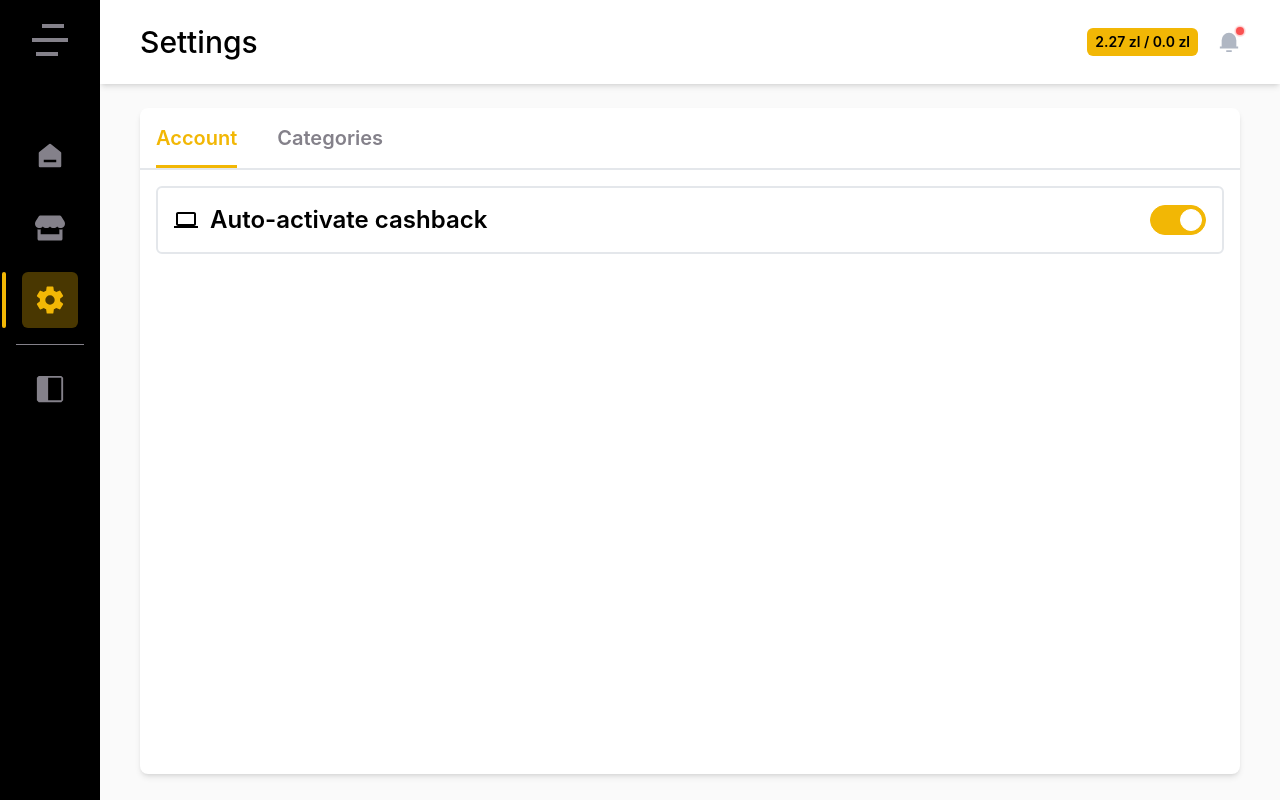
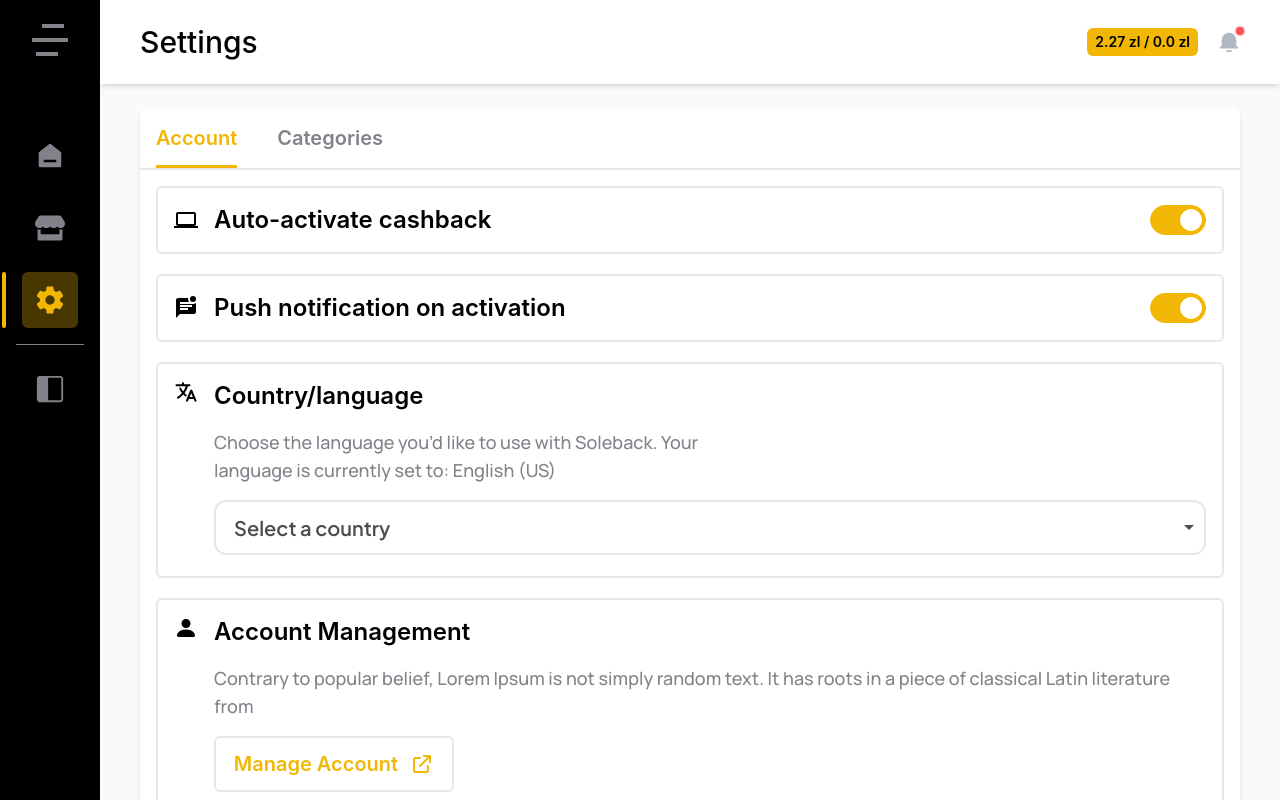
Before and after one commit to zulqarnain1231/Sole-Back, a React (Vite) app: page /settings in a window 1280 px wide. Built offline with nearby package versions, Linux system fonts and the light colour scheme.

Commit message:
finished account settings component

```diff
--- a/package.json
+++ b/package.json
@@ -14,6 +14,7 @@
     "@mantine/hooks": "^7.1.2",
     "react": "^18.2.0",
     "react-dom": "^18.2.0",
+    "react-flags-select": "^2.2.3",
     "react-icons": "^4.11.0",
     "react-router-dom": "^6.16.0",
     "typescript": "^5.2.2"
--- a/src/Layout/Layout.tsx
+++ b/src/Layout/Layout.tsx
@@ -23,7 +23,7 @@ const Layout: React.FC<Props> = ({ children }: Props) => {
         <SideBar open={isOpen} toggleIsOpen={toggleDrawer} />
         <main className="w-full h-full flex flex-col items-center justify-start bg-white-off overflow-auto">
           <NotificationBar openDrawer={toggleDrawer} />
-          <div className="w-full h-full lg:px-10 md:px-6 px-4 py-6 md:mt-0 mt-20">
+          <div className="w-full md:h-[calc(100dvh-84px)] lg:px-10 md:px-6 px-4 py-6 md:mt-0 mt-20 md:overflow-auto hide-scrollbar">
             {children}
           </div>
         </main>
--- a/src/components/Settings/Account.tsx
+++ b/src/components/Settings/Account.tsx
@@ -1,23 +1,62 @@
-import React from "react";
-import { MdLaptop } from "react-icons/md";
-import { Switch } from "@mantine/core";
+import React, { useState } from "react";
+import CategoryCard from "./CategoryCard";
+import { MdLaptop, MdMarkUnreadChatAlt } from "react-icons/md";
+import { IoLanguage } from "react-icons/io5";
+import { BsFillPersonFill } from "react-icons/bs";
+import { HiOutlineExternalLink } from "react-icons/hi";
+import ReactFlagsSelect from "react-flags-select";
 
 const Account = () => {
+  const [selectedCountry, setSelectedCountry] = useState<string>("");
+
   return (
-    <div className="w-full h-full flex flex-col items-center justify-start gap-2 p-4">
-      <div className="w-full flex items-center justify-between rounded-md border-2 border-black-greish sm:p-4 p-2">
-        <div className="h-full flex items-center justify-start gap-3">
-          <MdLaptop className="text-black-main text-2xl" />
+    <div className="w-full h-full flex flex-col items-center justify-start gap-5 p-4">
+      <CategoryCard
+        name="Auto-activate cashback"
+        icon={<MdLaptop className="text-black-main text-2xl flex-shrink-0" />}
+      />
+      <CategoryCard
+        name="Push notification on activation"
+        icon={
+          <MdMarkUnreadChatAlt className="text-black-main text-2xl flex-shrink-0" />
+        }
+      />
+      <div className="w-full flex items-start justify-start gap-4  rounded-md border-2 border-black-greish sm:p-4 p-2">
+        <IoLanguage className="text-black-main text-2xl flex-shrink-0" />
+        <div className="w-full flex flex-col items-start justify-start gap-4">
           <p className="text-black-main text-2xl font-semibold">
-            Auto-activate cashback
+            Country/language
           </p>
+          <p className="xl:w-[50%] lg:w-[70%] md:w-[90%] w-full text-black-off text-lg font-medium font-manrope">
+            Choose the language you’d like to use with Soleback. Your language
+            is currently set to: English (US)
+          </p>
+          <ReactFlagsSelect
+            className="w-full h-[60px] font-jakarta font-semibold rounded-[20px]"
+            selectButtonClassName="h-full rounded-[20px] focus:outline-none focus:border-brand-main border-2"
+            fullWidth
+            selectedSize={20}
+            optionsSize={20}
+            selected={selectedCountry}
+            onSelect={(code) => setSelectedCountry(code)}
+          />
         </div>
-        <Switch
-          defaultChecked
-          size="lg"
-          color="#F2B705"
-          classNames={{ track: "cursor-pointer" }}
-        />
+      </div>
+      <div className="w-full flex items-start justify-start gap-4  rounded-md border-2 border-black-greish sm:p-4 p-2">
+        <BsFillPersonFill className="text-black-main text-2xl flex-shrink-0" />
+        <div className="w-full flex flex-col items-start justify-start gap-4">
+          <p className="text-black-main text-2xl font-semibold">
+            Account Management
+          </p>
+          <p className="text-black-off text-lg font-medium font-manrope">
+            Contrary to popular belief, Lorem Ipsum is not simply random text.
+            It has roots in a piece of classical Latin literature from
+          </p>
+          <button className="h-[56px] sm:w-[240px] w-full flex items-center justify-center gap-3 text-brand-main sm:text-xl text-lg font-semibold border-2 border-black-greish rounded-md">
+            Manage Account
+            <HiOutlineExternalLink className="text-brand-main text-2xl flex-shrink-0" />
+          </button>
+        </div>
       </div>
     </div>
   );
--- a/src/components/Settings/CategoryCard.tsx
+++ b/src/components/Settings/CategoryCard.tsx
@@ -9,7 +9,7 @@ type Props = {
 const CategoryCard: React.FC<Props> = ({ icon, name }: Props) => {
   return (
     <div className="w-full flex items-center justify-between rounded-md border-2 border-black-greish sm:p-4 p-2">
-      <div className="h-full flex items-center justify-start gap-3">
+      <div className="h-full flex items-center justify-start gap-4">
         {icon && icon}
         <p className="text-black-main text-2xl font-semibold">{name}</p>
       </div>
--- a/src/components/Settings/SettingsPage.tsx
+++ b/src/components/Settings/SettingsPage.tsx
@@ -9,7 +9,7 @@ const SettingsPage = () => {
     setIsAccount((prev) => !prev);
   };
   return (
-    <div className="w-full md:h-[calc(100dvh-134px)] h-full flex flex-col items-center justify-start bg-white-main shadow-md rounded-lg overflow-auto hide-scrollbar">
+    <div className="w-full flex flex-col items-center justify-start bg-white-main shadow-md rounded-lg overflow-auto hide-scrollbar">
       <ToggleMenu state={isAccount} setState={toggleIsAccount} />
       {isAccount ? <Account /> : <Categories />}
     </div>
--- a/src/index.css
+++ b/src/index.css
@@ -21,3 +21,13 @@
   width: 0px;
   height: 0px;
 }
+
+.ReactFlagsSelect-module_selectBtn__19wW7 {
+  border-radius: 12px !important;
+  border: 2px solid #e4e7eb !important;
+}
+
+.ReactFlagsSelect-module_selectBtn__19wW7:focus {
+  outline: none;
+  border-color: #f2b705 !important;
+}
```
Also changed, not shown: 1 other file (tests, documents, lock files or other folders).
